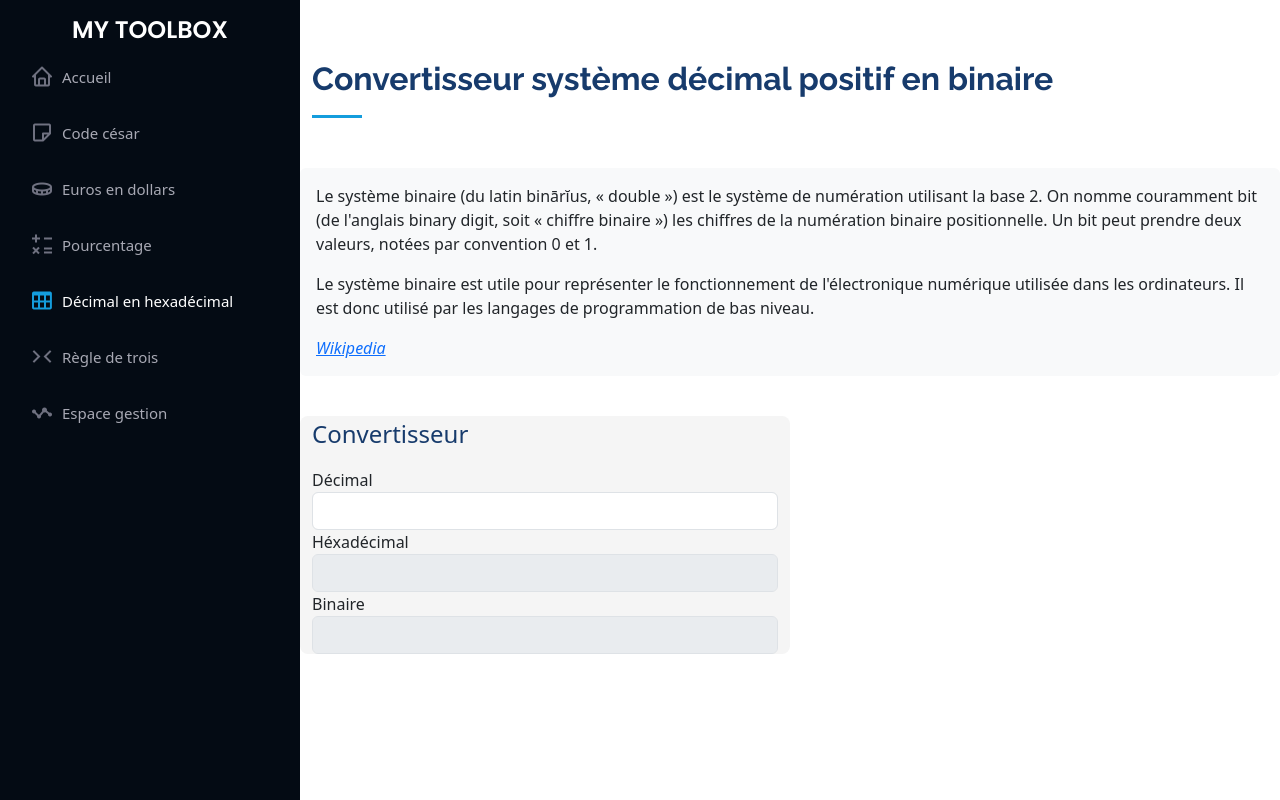
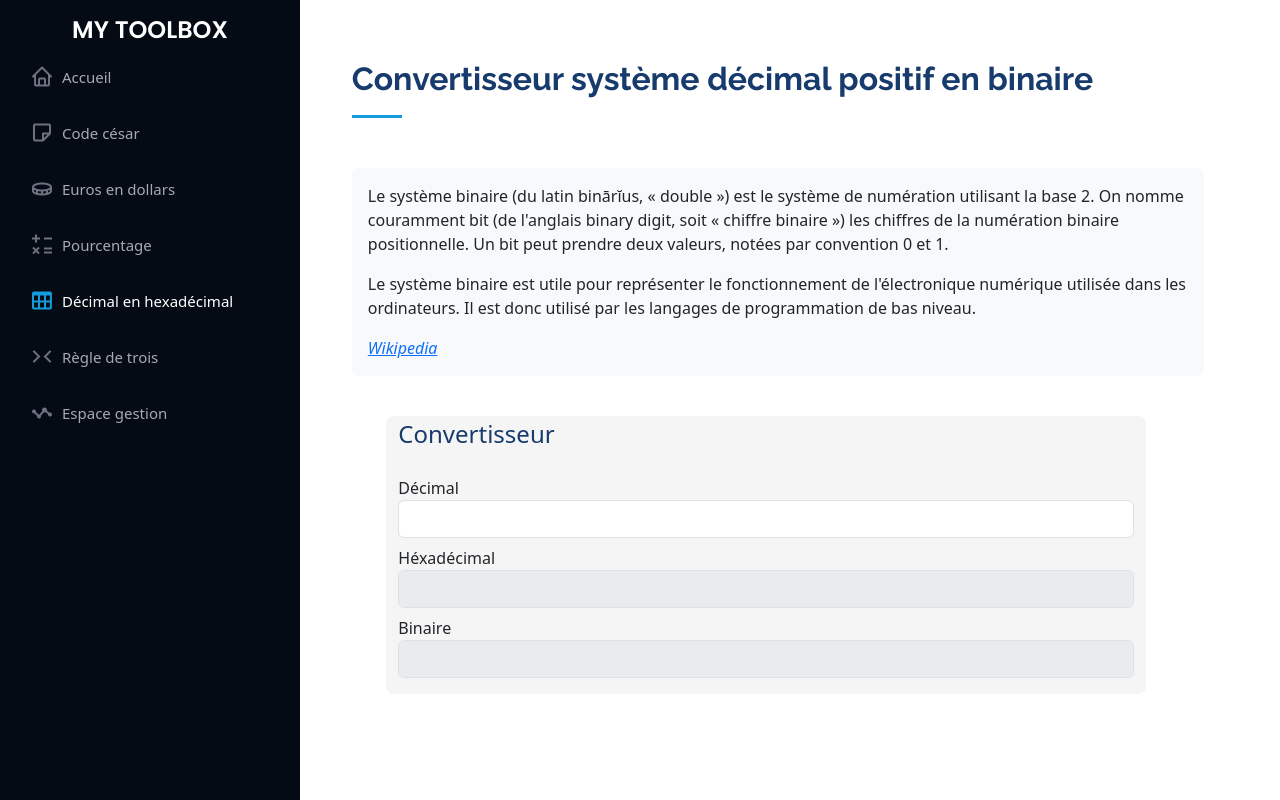
Before and after one commit to Corentin-CESI/Projet-Debuggage, a PHP site: page /decimal-hexadecimal in a window 1280 px wide. Run offline with PHP 8.4, Linux system fonts and the light colour scheme; some libraries are stand-ins or nearby versions.

Commit message:
bs - DEC/HEXA

```diff
--- a/templates/decimal-hexadecimal.php
+++ b/templates/decimal-hexadecimal.php
@@ -5,12 +5,12 @@
 ?>
 
 <section id="homepage" class="homepage">
-    <div class="container">
-        <div class="section-title">
+    <div class="container-fluid row">
+        <div class="section-title col-11 mx-auto">
             <h2>Convertisseur système décimal positif en binaire </h2>
         </div>
 
-        <div class="row">
+        <div class="col-11 mx-auto">
             <figure class="bg-light rounded p-3">
                 <blockquote cite="https://www.huxley.net/bnw/four.html">
                     <p>
@@ -23,11 +23,12 @@
             </figure>
         </div>
 
-        <div class="row">
-            <fieldset class="col-6 mt-4">
+        <div class="col-11 mx-auto">
+            <div class="container-fluid row">
+                <fieldset class="col-11 mt-4 mx-auto pb-3">
                     <legend>Convertisseur</legend>
                     <form action="" name="decimal-hexadecimal">
-                    <div class="form-group row">
+                        <div class="form-group row g-2">
                             <div class="col-12">
                                 <label for="decimal">Décimal</label>
                                 <div class="input-group">
@@ -49,12 +50,12 @@
                                 </div>
                             </div>
                         </div>
+                    </div>
                 </form>
             </fieldset>
         </div>
     </div>
 </section>
-
 
 <script type="text/javascript">
     window.addEventListener('load', () => {
```
Lines whose indentation alone changed are shown as unchanged.
